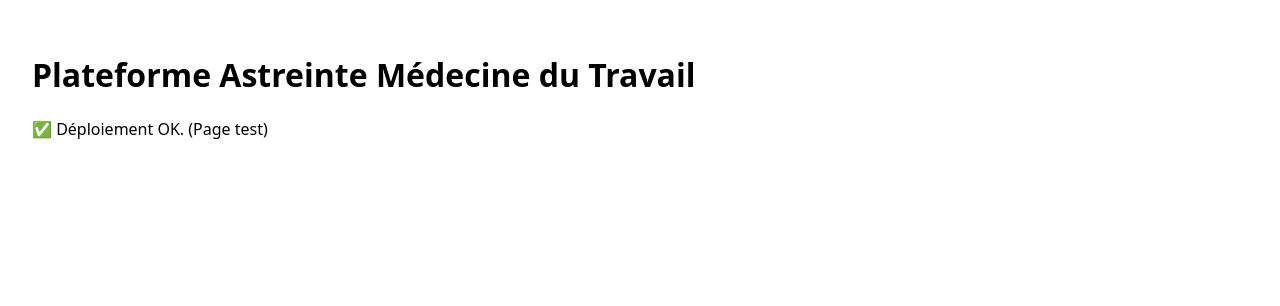
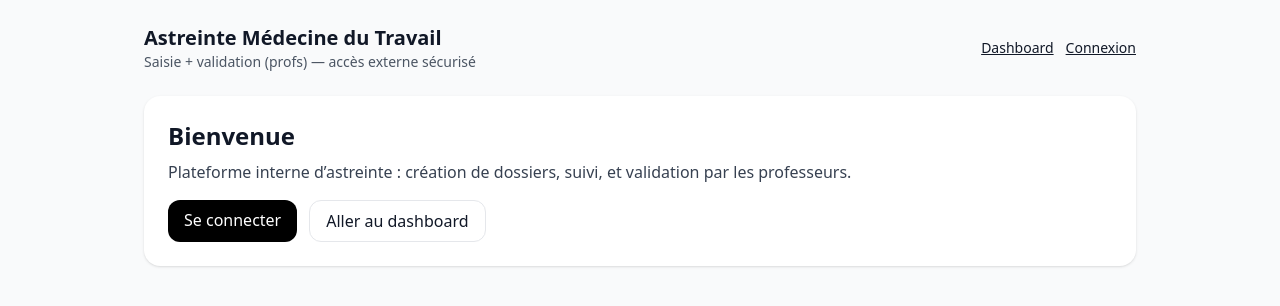
Before and after one commit to achrafmd/astreinte-medtrav, a Next.js app: page / in a window 1280 px wide. Shown: the top 306 px of the page. Built offline with nearby package versions, Linux system fonts and the light colour scheme.

Commit message:
Add files via upload

```diff
--- /dev/null
+++ b/src/app/globals.css
@@ -0,0 +1,4 @@
+@tailwind base;
+@tailwind components;
+@tailwind utilities;
+html, body { height: 100%; }
--- /dev/null
+++ b/src/app/layout.tsx
@@ -0,0 +1,29 @@
+import "./globals.css";
+import type { Metadata } from "next";
+
+export const metadata: Metadata = {
+  title: "Astreinte Médecine du Travail",
+  description: "Plateforme d’astreinte (résidents/profs) – HTTPS"
+};
+
+export default function RootLayout({ children }: { children: React.ReactNode }) {
+  return (
+    <html lang="fr">
+      <body className="min-h-screen bg-gray-50 text-gray-900">
+        <div className="mx-auto max-w-5xl px-4 py-6">
+          <header className="mb-6 flex items-center justify-between gap-3">
+            <div>
+              <div className="text-xl font-semibold">Astreinte Médecine du Travail</div>
+              <div className="text-sm text-gray-600">Saisie + validation (profs) — accès externe sécurisé</div>
+            </div>
+            <nav className="flex gap-3 text-sm">
+              <a className="underline" href="/dashboard">Dashboard</a>
+              <a className="underline" href="/login">Connexion</a>
+            </nav>
+          </header>
+          {children}
+        </div>
+      </body>
+    </html>
+  );
+}
--- a/src/app/page.tsx
+++ b/src/app/page.tsx
@@ -1,8 +1,15 @@
-export default function Page() {
+import Link from "next/link";
+export default function Home() {
   return (
-    <main style={{ fontFamily: "system-ui", padding: 24 }}>
-      <h1>Plateforme Astreinte Médecine du Travail</h1>
-      <p>✅ Déploiement OK. (Page test)</p>
+    <main className="rounded-2xl bg-white p-6 shadow">
+      <h1 className="text-2xl font-semibold">Bienvenue</h1>
+      <p className="mt-2 text-gray-700">
+        Plateforme interne d’astreinte : création de dossiers, suivi, et validation par les professeurs.
+      </p>
+      <div className="mt-4 flex flex-wrap gap-3">
+        <Link className="rounded-xl bg-black px-4 py-2 text-white" href="/login">Se connecter</Link>
+        <Link className="rounded-xl border px-4 py-2" href="/dashboard">Aller au dashboard</Link>
+      </div>
     </main>
   );
 }
```
